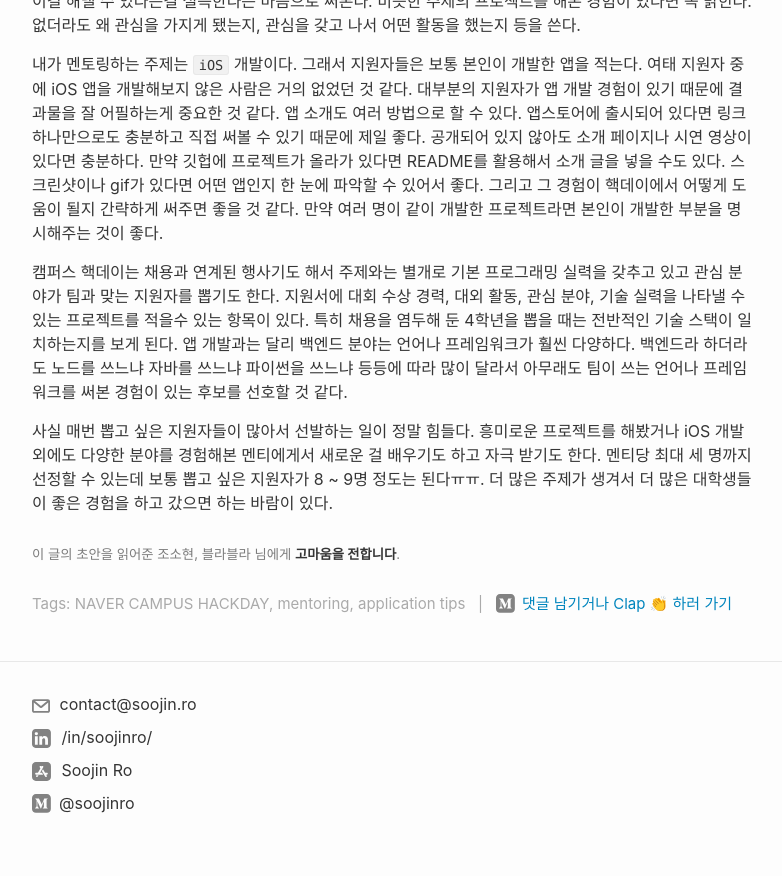
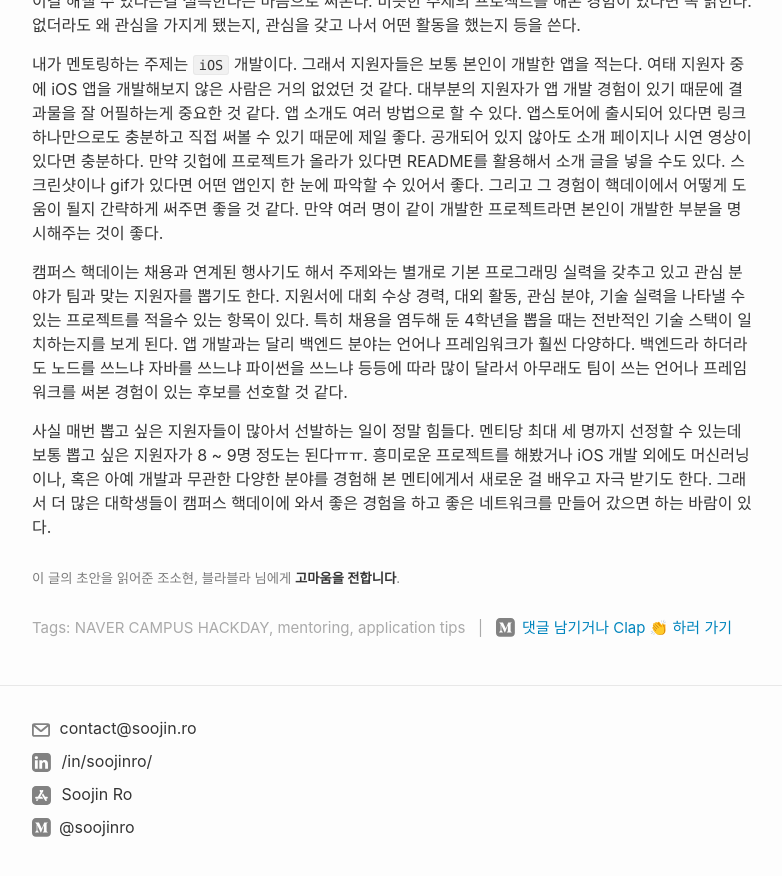
Before and after one commit to nsoojin/nsoojin.github.io, a Jekyll site: the page built from _posts/2018-11-11-naver-campus-hackday.md, in a window 1280 px wide and 900 px high, scrolled down 2283 px. Shown: the top 876 px of the window, without its empty margins (68-850 px from the left). Built offline with Jekyll 4.4.1, drawn with Linux system fonts in a browser that asks for light colours.

Commit message:
[draft] naver campus hackday

```diff
--- a/_posts/2018-11-11-naver-campus-hackday.md
+++ b/_posts/2018-11-11-naver-campus-hackday.md
@@ -49,4 +49,4 @@
 
 캠퍼스 핵데이는 채용과 연계된 행사기도 해서 주제와는 별개로 기본 프로그래밍 실력을 갖추고 있고 관심 분야가 팀과 맞는 지원자를 뽑기도 한다. 지원서에 대회 수상 경력, 대외 활동, 관심 분야, 기술 실력을 나타낼 수 있는 프로젝트를 적을수 있는 항목이 있다. 특히 채용을 염두해 둔 4학년을 뽑을 때는 전반적인 기술 스택이 일치하는지를 보게 된다. 앱 개발과는 달리 백엔드 분야는 언어나 프레임워크가 훨씬 다양하다. 백엔드라 하더라도 노드를 쓰느냐 자바를 쓰느냐 파이썬을 쓰느냐 등등에 따라 많이 달라서 아무래도 팀이 쓰는 언어나 프레임워크를 써본 경험이 있는 후보를 선호할 것 같다.
 
-사실 매번 뽑고 싶은 지원자들이 많아서 선발하는 일이 정말 힘들다. 흥미로운 프로젝트를 해봤거나 iOS 개발 외에도 다양한 분야를 경험해본 멘티에게서 새로운 걸 배우기도 하고 자극 받기도 한다. 멘티당 최대 세 명까지 선정할 수 있는데 보통 뽑고 싶은 지원자가 8 ~ 9명 정도는 된다ㅠㅠ. 더 많은 주제가 생겨서 더 많은 대학생들이 좋은 경험을 하고 갔으면 하는 바람이 있다.
+사실 매번 뽑고 싶은 지원자들이 많아서 선발하는 일이 정말 힘들다. 멘티당 최대 세 명까지 선정할 수 있는데 보통 뽑고 싶은 지원자가 8 ~ 9명 정도는 된다ㅠㅠ. 흥미로운 프로젝트를 해봤거나 iOS 개발 외에도 머신러닝이나, 혹은 아예 개발과 무관한 다양한 분야를 경험해 본 멘티에게서 새로운 걸 배우고 자극 받기도 한다. 그래서 더 많은 대학생들이 캠퍼스 핵데이에 와서 좋은 경험을 하고 좋은 네트워크를 만들어 갔으면 하는 바람이 있다.
```
